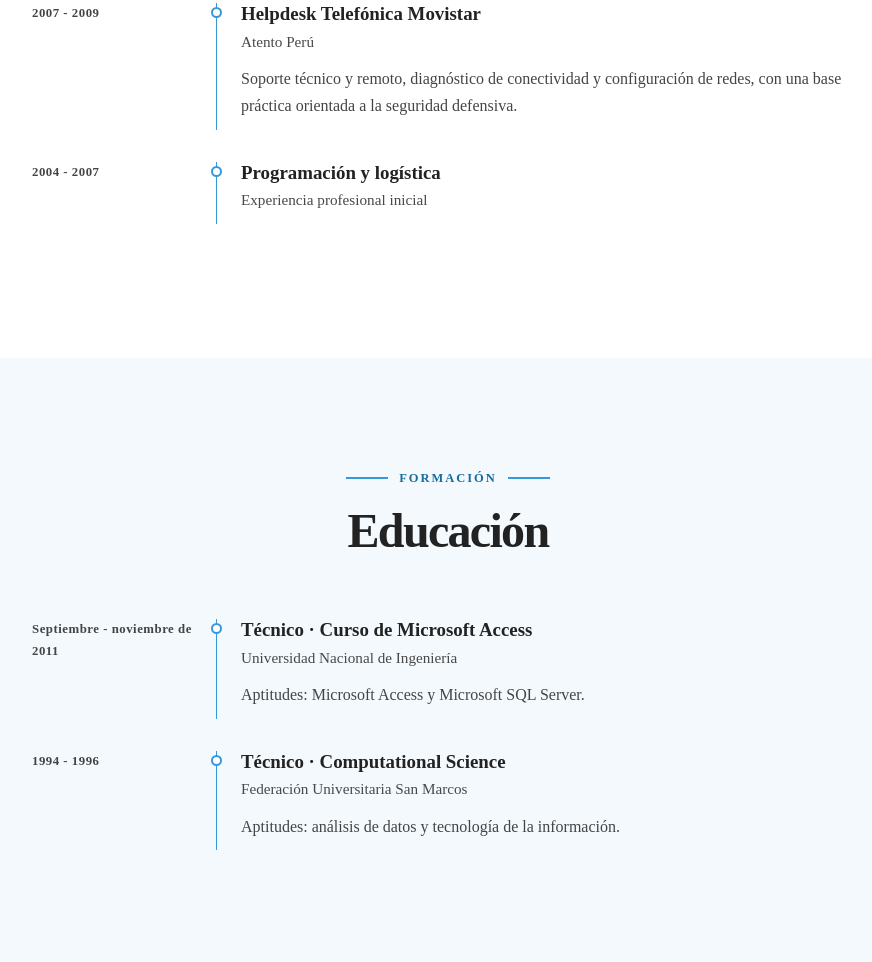
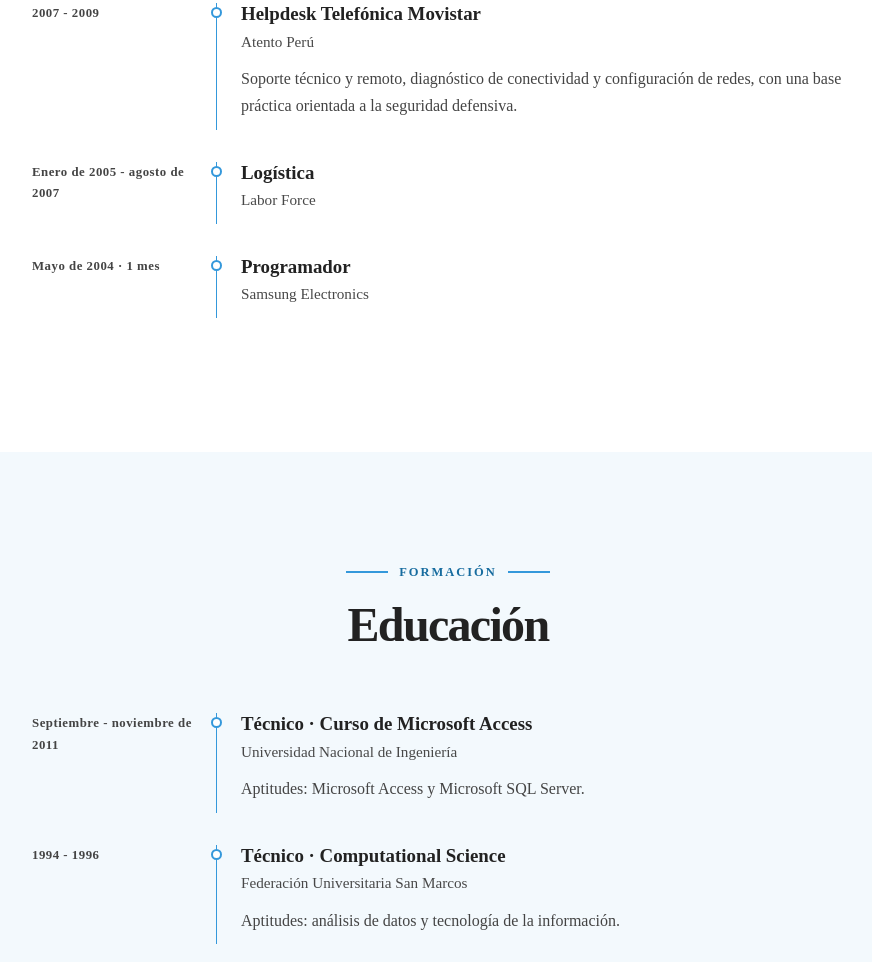
Before and after one commit to anthonydavalos/anthonydavalos.github.io, an Astro site: page /sobre-mi in a window 1280 px wide. Shown: the part 873-1835 px from the top of the page, without its empty margins (192-1064 px from the left). Built offline with nearby package versions, Linux system fonts and the light colour scheme; Astro itself is replaced by a stand-in of ours.

Commit message:
fix: distinguish early programming and logistics roles

```diff
--- a/src/pages/sobre-mi/index.astro
+++ b/src/pages/sobre-mi/index.astro
@@ -31,9 +31,14 @@ const experience = [
       "Soporte técnico y remoto, diagnóstico de conectividad y configuración de redes, con una base práctica orientada a la seguridad defensiva.",
   },
   {
-    period: "2004 - 2007",
-    title: "Programación y logística",
-    organization: "Experiencia profesional inicial",
+    period: "Enero de 2005 - agosto de 2007",
+    title: "Logística",
+    organization: "Labor Force",
+  },
+  {
+    period: "Mayo de 2004 · 1 mes",
+    title: "Programador",
+    organization: "Samsung Electronics",
   },
 ];
 
```
